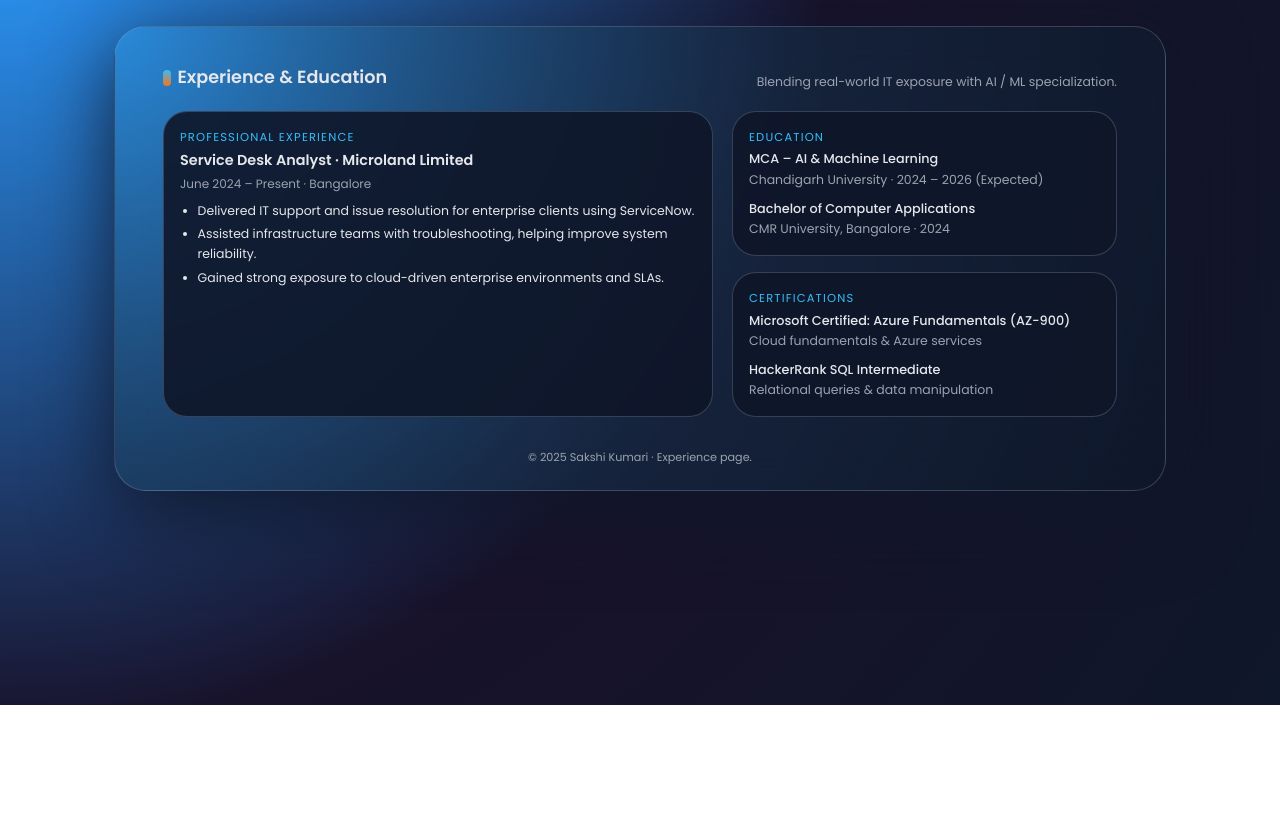
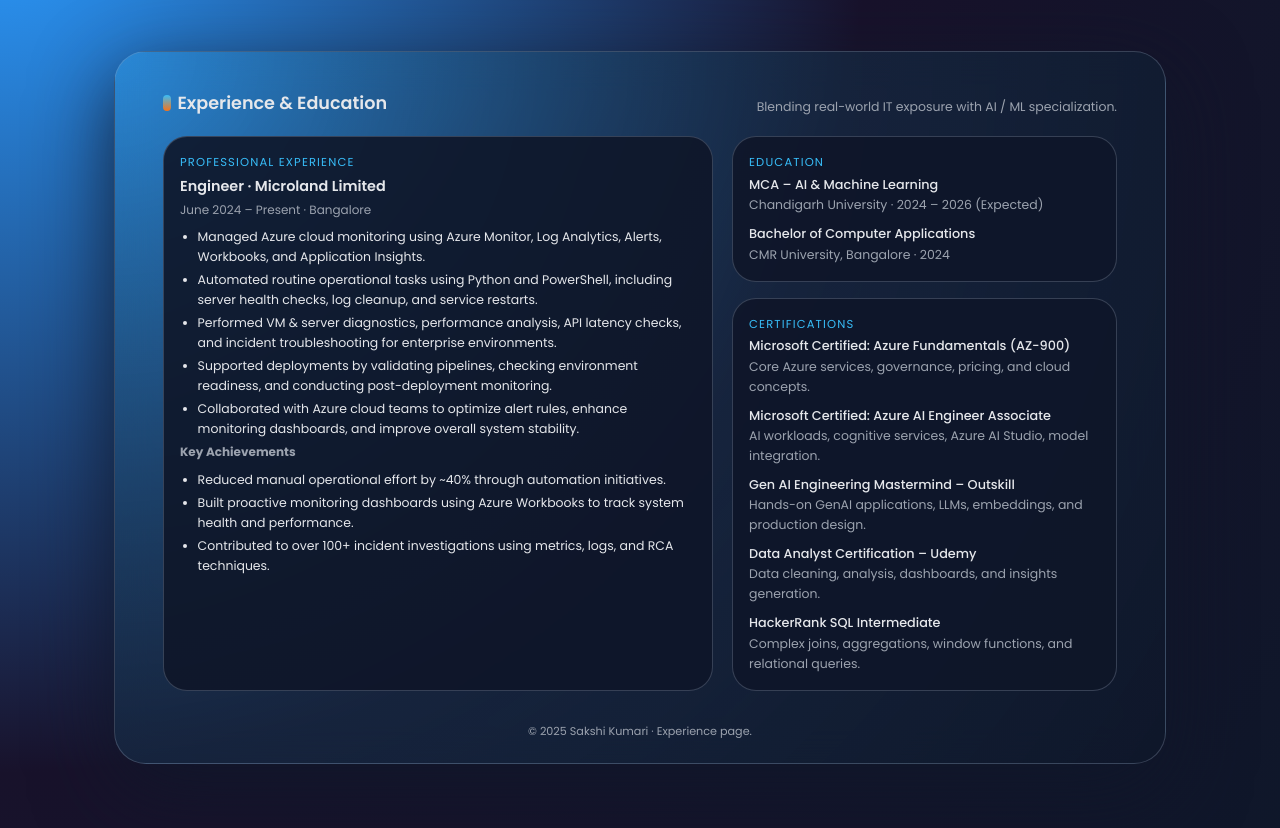
Before and after one commit to sakshi6202-cmr/portfolio-2.0, a plain HTML site: page experience.html in a window 1280 px wide. Shown: the part 95-923 px from the top of the page. Before the commit the page ends 800 px from the top, so only its background shows below. Drawn offline with Linux system fonts and the light colour scheme.

Commit message:
Update experience.html

```diff
--- a/experience.html
+++ b/experience.html
@@ -1,4 +1,4 @@
-<!DOCTYPE html>
+!DOCTYPE html>
 <html lang="en">
 <head>
   <meta charset="UTF-8" />
@@ -49,17 +49,28 @@
           <div class="timeline">
             <article class="timeline-card">
               <div class="timeline-label">Professional Experience</div>
-              <div class="timeline-title">Service Desk Analyst · Microland Limited</div>
+
+              <div class="timeline-title">Engineer · Microland Limited</div>
               <div class="timeline-meta">June 2024 – Present · Bangalore</div>
+
               <ul class="timeline-list">
-                <li>Delivered IT support and issue resolution for enterprise clients using ServiceNow.</li>
-                <li>Assisted infrastructure teams with troubleshooting, helping improve system reliability.</li>
-                <li>Gained strong exposure to cloud-driven enterprise environments and SLAs.</li>
+                <li>Managed Azure cloud monitoring using Azure Monitor, Log Analytics, Alerts, Workbooks, and Application Insights.</li>
+                <li>Automated routine operational tasks using Python and PowerShell, including server health checks, log cleanup, and service restarts.</li>
+                <li>Performed VM & server diagnostics, performance analysis, API latency checks, and incident troubleshooting for enterprise environments.</li>
+                <li>Supported deployments by validating pipelines, checking environment readiness, and conducting post-deployment monitoring.</li>
+                <li>Collaborated with Azure cloud teams to optimize alert rules, enhance monitoring dashboards, and improve overall system stability.</li>
+              </ul>
+
+              <div class="timeline-meta"><strong>Key Achievements</strong></div>
+              <ul class="timeline-list">
+                <li>Reduced manual operational effort by ~40% through automation initiatives.</li>
+                <li>Built proactive monitoring dashboards using Azure Workbooks to track system health and performance.</li>
+                <li>Contributed to over 100+ incident investigations using metrics, logs, and RCA techniques.</li>
               </ul>
             </article>
           </div>
 
-          <!-- Education & Certifications -->
+          <!-- Education -->
           <div class="timeline">
             <article class="timeline-card">
               <div class="timeline-label">Education</div>
@@ -75,16 +86,34 @@
               </div>
             </article>
 
+            <!-- Certifications -->
             <article class="timeline-card">
               <div class="timeline-label">Certifications</div>
+
               <div class="edu-list">
                 <div>
                   <div class="edu-item-title">Microsoft Certified: Azure Fundamentals (AZ-900)</div>
-                  <div class="edu-item-meta">Cloud fundamentals &amp; Azure services</div>
+                  <div class="edu-item-meta">Core Azure services, governance, pricing, and cloud concepts.</div>
                 </div>
+
+                <div>
+                  <div class="edu-item-title">Microsoft Certified: Azure AI Engineer Associate</div>
+                  <div class="edu-item-meta">AI workloads, cognitive services, Azure AI Studio, model integration.</div>
+                </div>
+
+                <div>
+                  <div class="edu-item-title">Gen AI Engineering Mastermind – Outskill</div>
+                  <div class="edu-item-meta">Hands-on GenAI applications, LLMs, embeddings, and production design.</div>
+                </div>
+
+                <div>
+                  <div class="edu-item-title">Data Analyst Certification – Udemy</div>
+                  <div class="edu-item-meta">Data cleaning, analysis, dashboards, and insights generation.</div>
+                </div>
+
                 <div>
                   <div class="edu-item-title">HackerRank SQL Intermediate</div>
-                  <div class="edu-item-meta">Relational queries &amp; data manipulation</div>
+                  <div class="edu-item-meta">Complex joins, aggregations, window functions, and relational queries.</div>
                 </div>
               </div>
             </article>
@@ -117,5 +146,6 @@
       localStorage.setItem("sakshi-theme", isLight ? "light" : "dark");
     });
   </script>
+
 </body>
 </html>
```
